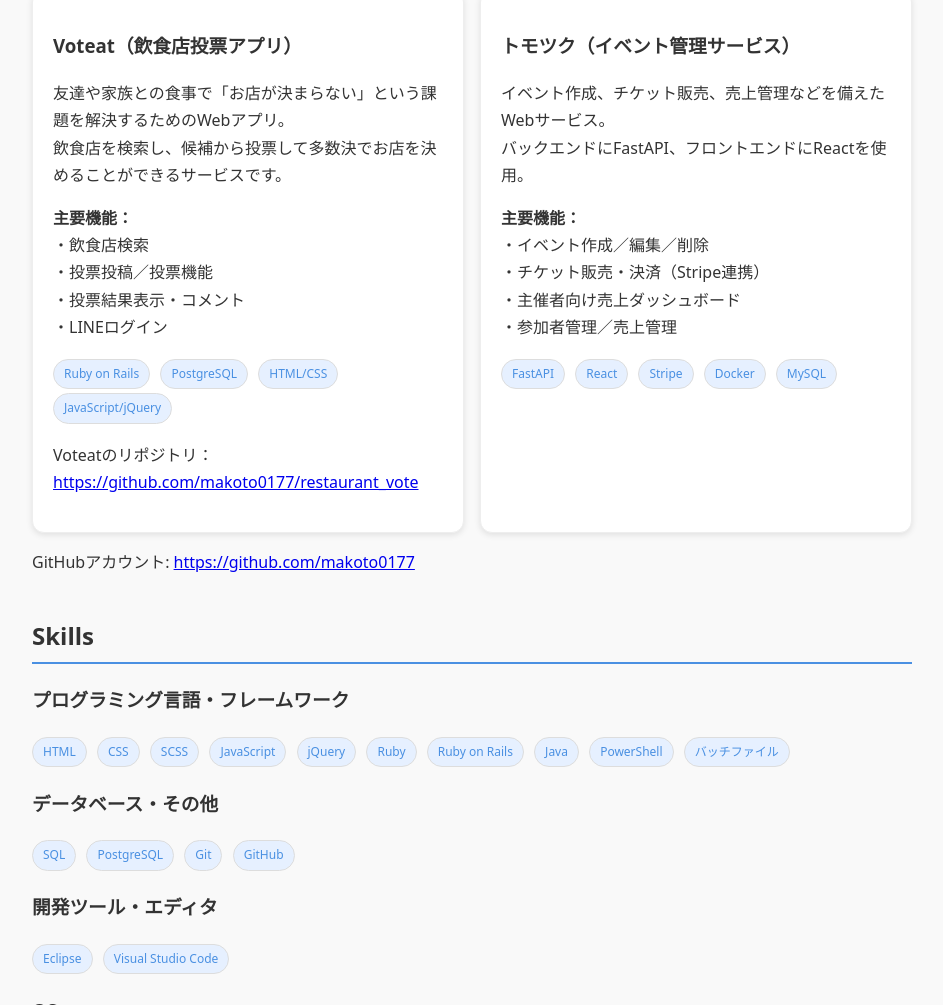
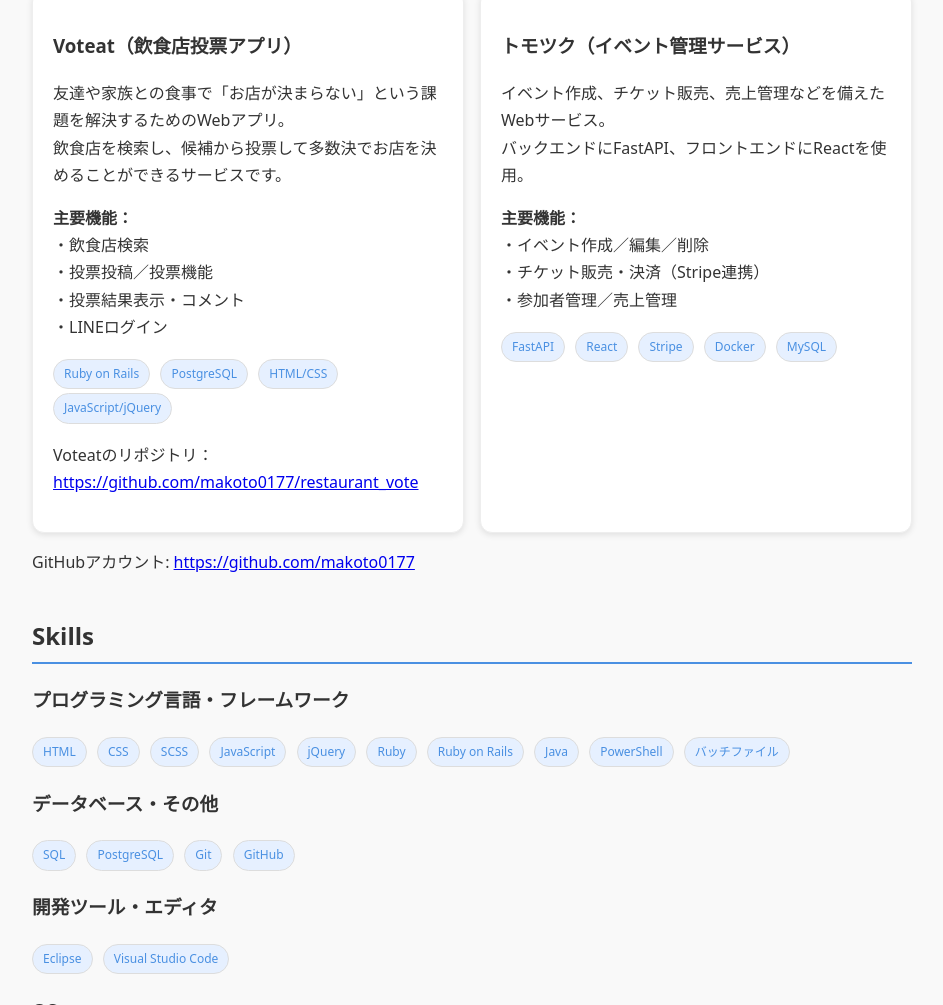
Before and after one commit to makoto0177/makoto0177.github.io, a plain HTML site: page index.html in a window 1280 px wide. Shown: the part 837-1842 px from the top of the page, without its empty margins (168-1111 px from the left). Drawn offline with Linux system fonts and the light colour scheme.

Commit message:
主催者向け売上ダッシュボードの説明をポートフォリオから削除

```diff
--- a/index.html
+++ b/index.html
@@ -87,7 +87,6 @@
           <p><strong>主要機能：</strong><br>
             ・イベント作成／編集／削除<br>
             ・チケット販売・決済（Stripe連携）<br>
-            ・主催者向け売上ダッシュボード<br>
             ・参加者管理／売上管理
           </p>
           <p>
```
